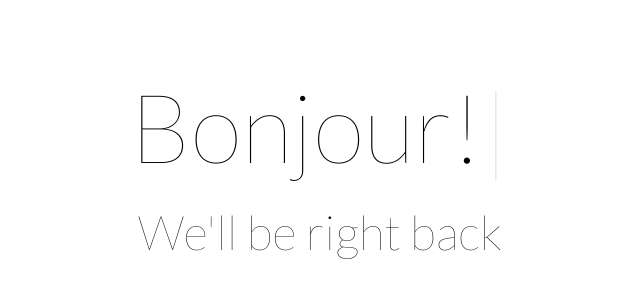
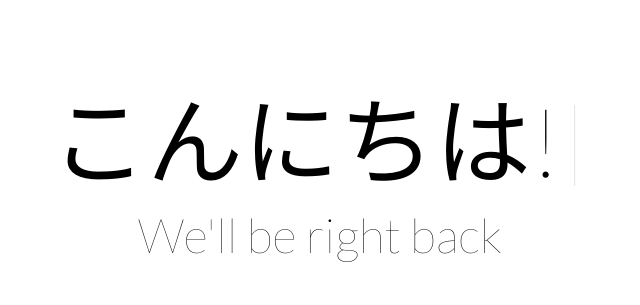
Before and after one commit to chrismessiah/maintenance-page, a website with bundled scripts: page public/index.html in a window 1280 px wide. Shown: the part 216-521 px from the top of the page, without its empty margins (320-960 px from the left). Built offline with nearby package versions, Linux system fonts and the light colour scheme.

Commit message:
Add multiple languages and fix css

```diff
--- a/assets/scripts/master.js
+++ b/assets/scripts/master.js
@@ -10,10 +10,14 @@ function ready(fn) {
 
 var phrases = [
     "Hi there!",
+    "Bonjour!",
+    "こんにちは!",
+    "Tjena!",
+    "你好",
+    "¡Hola!",
+    "안녕",
     "Aloha!",
-    "こんにちは!",
-    "Bonjour!",
-    "¡Hola!",
+    "Привет",
 ];
 
 function master() {
@@ -22,6 +26,7 @@ function master() {
         typeSpeed: 40,
         backSpeed: 40,
         backDelay: 1500,
+        startDelay: 1000,
         loop: true
     });
 }
--- a/assets/styles/_maintenance.sass
+++ b/assets/styles/_maintenance.sass
@@ -8,20 +8,21 @@ body
   display: table
   font-weight: 100
   font-family: 'Lato'
-.container
-  text-align: center
-  display: table-cell
-  vertical-align: middle
-.content
-  text-align: center
-  display: inline-block
-#title
-  height: 120px
-  overflow-y: hidden
-  font-size: 96px
-  font-weight: 100
-  margin-bottom: 20px
-h2
-  font-size: 48px
-  font-weight: 100
-  margin-top: 20px
+  .container
+    text-align: center
+    display: table-cell
+    vertical-align: middle
+    .content
+      text-align: center
+      display: inline-block
+      #title-container
+        height: 120px
+        overflow: hidden
+        #title
+          font-size: 96px
+          font-weight: 100
+          margin-bottom: 20px
+      h2
+        font-size: 48px
+        font-weight: 100
+        margin-top: 20px
--- a/public/index.html
+++ b/public/index.html
@@ -14,7 +14,9 @@
     <body>
         <div class="container">
             <div class="content">
-                <span id="title"></span>
+                <div id="title-container">
+                    <span id="title">Hi there!</span>
+                </div>
                 <h2>We'll be right back</h2>
             </div>
         </div>
```
Also changed, not shown: public/master.min.css, public/master.min.js.
